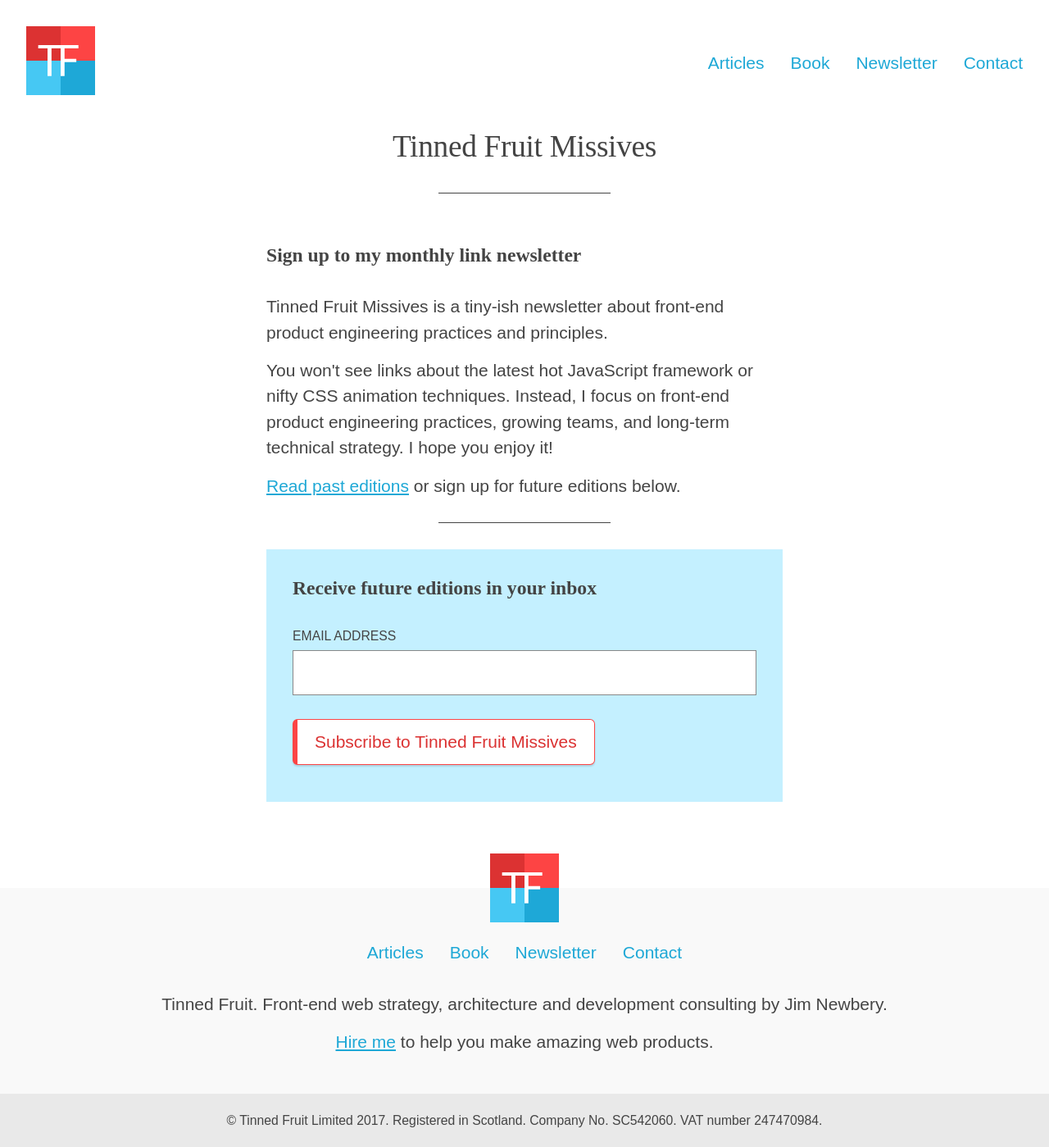
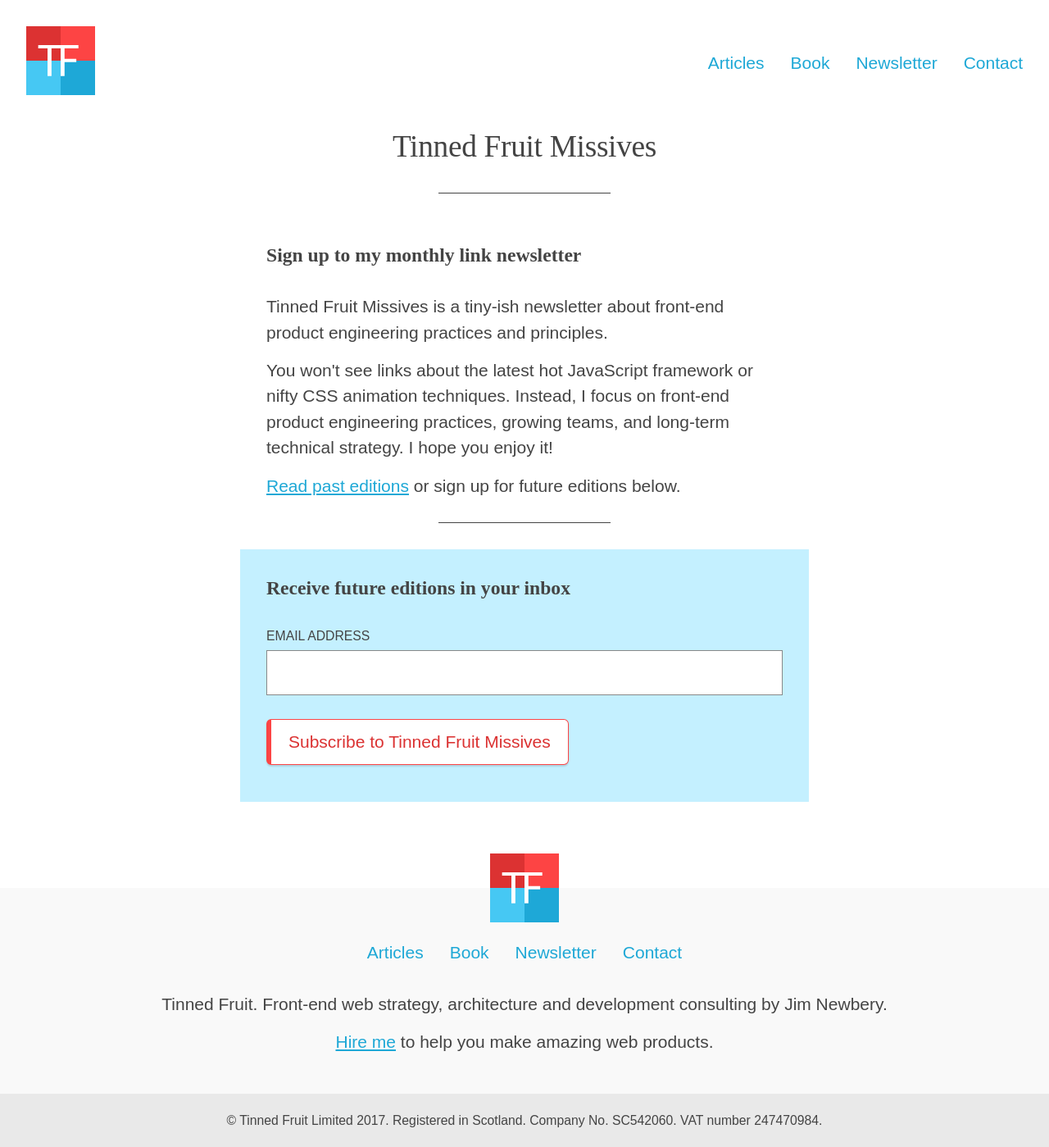
Before and after one commit to froots/froots.github.io, a Jekyll site: the page built from newsletter/index.html, in a window 1280 px wide. Shown: the whole page at 82% size. Built offline with Jekyll 4.4.1, drawn with Linux system fonts in a browser that asks for light colours.

Commit message:
More panel updates

```diff
--- a/articles/index.html
+++ b/articles/index.html
@@ -17,6 +17,7 @@ layout: default
     {% if latest %}
       post--latest
       panel
+      outside
     {% endif %}
   {% endcapture %}
 
--- a/contact/index.html
+++ b/contact/index.html
@@ -18,7 +18,7 @@ redirect_from:
 
 <hr>
 
-<div class="panel panel--media">
+<div class="panel panel--media outside">
   <div class="panel--media__image">
     <img class="avatar avatar--small" src="/images/main/avatar.jpg" alt="Jim Newbery">
   </div>
--- a/css/main.scss
+++ b/css/main.scss
@@ -32,6 +32,7 @@
 @import "main/post";
 @import "main/post-list";
 @import "main/avatars";
+@import "main/hero";
 @import "main/ebook";
 @import "main/optin";
 @import "main/sharing";
--- a/newsletter/index.html
+++ b/newsletter/index.html
@@ -20,7 +20,7 @@ description: >-
 
   <hr>
 
-  <div class="panel">
+  <div class="panel outside">
     <h2 class="mt0">Receive future editions in your inbox</h2>
     <form action="https://tinyletter.com/tinnedfruit" method="post">
       <input type="hidden" value="1" name="embed"/>
```
